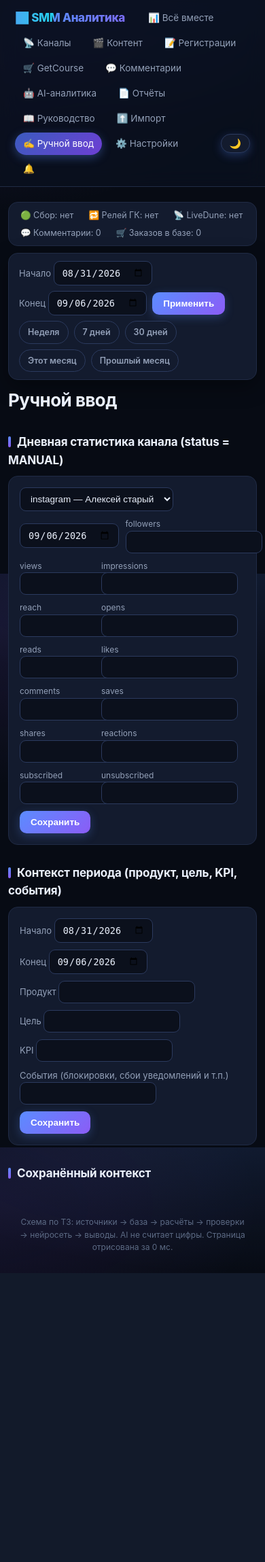
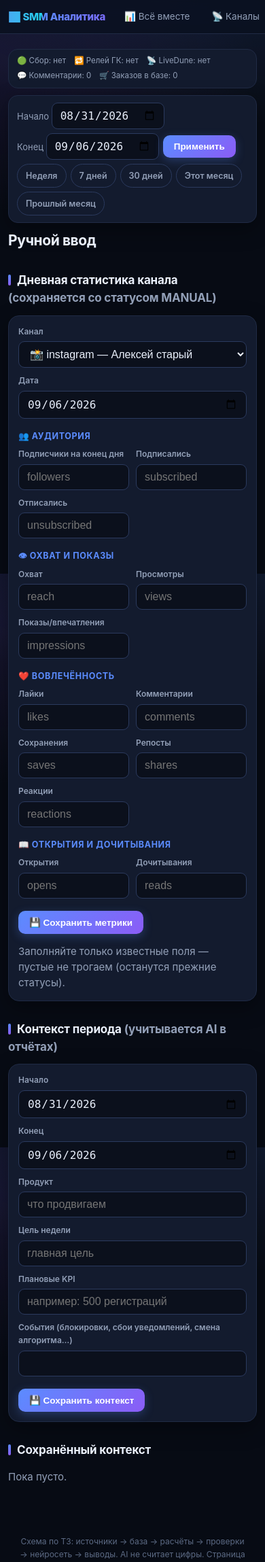
Before and after one commit to azuray7373-jpg/smm-analytics, a Flask app: page /manual in a window 390 px wide. Shown: the top 2298 px of the page at 68% size. Before the commit the page ends 1873 px from the top, so only its background shows below. Run offline with Flask 3, Linux system fonts and the light colour scheme; parts of the project's set-up code (start-up, migrations or seed data) failed here and were passed over.

Commit message:
Manual input form redesign, perfect mobile layout

```diff
--- a/static/style.css
+++ b/static/style.css
@@ -194,3 +194,44 @@ canvas { background: var(--card); border-radius: 16px; padding: 14px;
   main { padding: 12px; }
   .tbl th { top: 0; }
 }
+
+/* ---------- вертикальные формы (ручной ввод) ---------- */
+.form-card { background: var(--card); border: 1px solid var(--border); border-radius: 16px;
+  padding: 18px 20px; margin: 12px 0; box-shadow: var(--shadow); }
+.fgrid { display: grid; grid-template-columns: repeat(auto-fill, minmax(170px, 1fr)); gap: 12px; }
+.field { display: flex; flex-direction: column; gap: 5px; min-width: 0; }
+.field label { font-size: 12px; font-weight: 600; color: var(--muted); }
+.field input, .field select { background: var(--bg2); border: 1px solid var(--border2);
+  color: var(--txt); border-radius: 9px; padding: 9px 12px; font-size: 14px; width: 100%; }
+.field input:focus, .field select:focus { outline: none; border-color: var(--acc);
+  box-shadow: 0 0 0 3px rgba(91,140,255,.18); }
+.fgroup-title { margin: 16px 0 8px; font-size: 12.5px; font-weight: 700; color: var(--acc);
+  text-transform: uppercase; letter-spacing: .05em; }
+.form-actions { display: flex; align-items: center; gap: 14px; flex-wrap: wrap; margin-top: 18px; }
+
+/* ---------- мобильная версия ---------- */
+@media (max-width: 800px) {
+  /* меню: одна прокручиваемая лента вместо кучи переносов */
+  .topnav { flex-wrap: nowrap; overflow-x: auto; -webkit-overflow-scrolling: touch;
+    scrollbar-width: none; padding: 8px 12px; }
+  .topnav::-webkit-scrollbar { display: none; }
+  .brand { font-size: 15px; margin-right: 8px; white-space: nowrap; }
+  .theme-btn { margin-left: 0; }
+  main { padding: 12px 12px 32px; }
+  h1 { font-size: 21px; }
+  .hero { padding: 14px 16px; }
+  .cards { grid-template-columns: repeat(auto-fill, minmax(145px, 1fr)); gap: 10px; }
+  .big { font-size: 22px; }
+  /* 16px — iOS не зумит поле при фокусе */
+  input, select, textarea { font-size: 16px !important; }
+  .filters { gap: 6px; padding: 10px 12px; }
+  .filters > * { flex-shrink: 0; }
+  .chip { padding: 7px 12px; }
+  .fgrid { grid-template-columns: repeat(auto-fill, minmax(150px, 1fr)); gap: 10px; }
+  .form-card { padding: 14px; }
+  .tbl th, .tbl td { padding: 9px 10px; }
+  pre.json { font-size: 11px; padding: 10px; }
+  .healthbar { font-size: 11.5px; gap: 4px 12px; padding: 8px 12px; }
+  canvas { padding: 8px; }
+  .aireport { padding: 6px 14px 14px; }
+}
--- a/templates/manual.html
+++ b/templates/manual.html
@@ -1,29 +1,74 @@
 {% extends "base.html" %}
 {% block content %}
 <h1>Ручной ввод</h1>
-<h2>Дневная статистика канала (status = MANUAL)</h2>
-<form method="post" class="box">
+
+<h2>Дневная статистика канала <span class="muted">(сохраняется со статусом MANUAL)</span></h2>
+<form method="post" class="form-card">
   <input type="hidden" name="kind" value="metrics">
-  <select name="channel_id" required>{% for c in channels %}<option value="{{ c.id }}">{{ c.platform }} — {{ c.name }}</option>{% endfor %}</select>
-  <input type="date" name="date" value="{{ period[1] }}" required>
-  {% for m in metrics %}<label class="mini">{{ m }} <input name="{{ m }}"></label>{% endfor %}
-  <button>Сохранить</button>
+  <div class="fgrid" style="grid-template-columns:repeat(auto-fit,minmax(220px,1fr))">
+    <div class="field">
+      <label>Канал</label>
+      <select name="channel_id" required>
+        {% for c in channels %}<option value="{{ c.id }}">{{ {'instagram':'📸','youtube':'▶️','telegram':'✈️','vk':'🔵','tiktok':'🎵','dzen':'◉','max':'💬'}.get(c.platform, '📡') }} {{ c.platform }} — {{ c.name }}</option>{% endfor %}
+      </select>
+    </div>
+    <div class="field">
+      <label>Дата</label>
+      <input type="date" name="date" value="{{ period[1] }}" required>
+    </div>
+  </div>
+
+  <div class="fgroup-title">👥 Аудитория</div>
+  <div class="fgrid">
+    <div class="field"><label>Подписчики на конец дня</label><input name="followers" inputmode="numeric" placeholder="followers"></div>
+    <div class="field"><label>Подписались</label><input name="subscribed" inputmode="numeric" placeholder="subscribed"></div>
+    <div class="field"><label>Отписались</label><input name="unsubscribed" inputmode="numeric" placeholder="unsubscribed"></div>
+  </div>
+
+  <div class="fgroup-title">👁 Охват и показы</div>
+  <div class="fgrid">
+    <div class="field"><label>Охват</label><input name="reach" inputmode="numeric" placeholder="reach"></div>
+    <div class="field"><label>Просмотры</label><input name="views" inputmode="numeric" placeholder="views"></div>
+    <div class="field"><label>Показы/впечатления</label><input name="impressions" inputmode="numeric" placeholder="impressions"></div>
+  </div>
+
+  <div class="fgroup-title">❤️ Вовлечённость</div>
+  <div class="fgrid">
+    <div class="field"><label>Лайки</label><input name="likes" inputmode="numeric" placeholder="likes"></div>
+    <div class="field"><label>Комментарии</label><input name="comments" inputmode="numeric" placeholder="comments"></div>
+    <div class="field"><label>Сохранения</label><input name="saves" inputmode="numeric" placeholder="saves"></div>
+    <div class="field"><label>Репосты</label><input name="shares" inputmode="numeric" placeholder="shares"></div>
+    <div class="field"><label>Реакции</label><input name="reactions" inputmode="numeric" placeholder="reactions"></div>
+  </div>
+
+  <div class="fgroup-title">📖 Открытия и дочитывания</div>
+  <div class="fgrid">
+    <div class="field"><label>Открытия</label><input name="opens" inputmode="numeric" placeholder="opens"></div>
+    <div class="field"><label>Дочитывания</label><input name="reads" inputmode="numeric" placeholder="reads"></div>
+  </div>
+
+  <div class="form-actions">
+    <button>💾 Сохранить метрики</button>
+    <span class="muted">Заполняйте только известные поля — пустые не трогаем (останутся прежние статусы).</span>
+  </div>
 </form>
 
-<h2>Контекст периода (продукт, цель, KPI, события)</h2>
-<form method="post" class="box">
+<h2>Контекст периода <span class="muted">(учитывается AI в отчётах)</span></h2>
+<form method="post" class="form-card">
   <input type="hidden" name="kind" value="note">
-  <label>Начало <input type="date" name="period_start" value="{{ period[0] }}" required></label>
-  <label>Конец <input type="date" name="period_end" value="{{ period[1] }}" required></label>
-  <label>Продукт <input name="product"></label>
-  <label>Цель <input name="goal"></label>
-  <label>KPI <input name="kpi"></label>
-  <label>События (блокировки, сбои уведомлений и т.п.) <input name="events"></label>
-  <button>Сохранить</button>
+  <div class="fgrid" style="grid-template-columns:repeat(auto-fit,minmax(200px,1fr))">
+    <div class="field"><label>Начало</label><input type="date" name="period_start" value="{{ period[0] }}" required></div>
+    <div class="field"><label>Конец</label><input type="date" name="period_end" value="{{ period[1] }}" required></div>
+    <div class="field"><label>Продукт</label><input name="product" placeholder="что продвигаем"></div>
+    <div class="field"><label>Цель недели</label><input name="goal" placeholder="главная цель"></div>
+    <div class="field"><label>Плановые KPI</label><input name="kpi" placeholder="например: 500 регистраций"></div>
+    <div class="field" style="grid-column:1/-1"><label>События (блокировки, сбои уведомлений, смена алгоритма…)</label><input name="events"></div>
+  </div>
+  <div class="form-actions"><button>💾 Сохранить контекст</button></div>
 </form>
 
 <h2>Сохранённый контекст</h2>
 {% for n in notes %}
 <div class="box small">{{ n.period_start }}–{{ n.period_end }}: продукт «{{ n.product or '—' }}», цель: {{ n.goal or '—' }}, KPI: {{ n.kpi or '—' }}, события: {{ n.events or '—' }}</div>
-{% endfor %}
+{% else %}<p class="muted">Пока пусто.</p>{% endfor %}
 {% endblock %}
```
